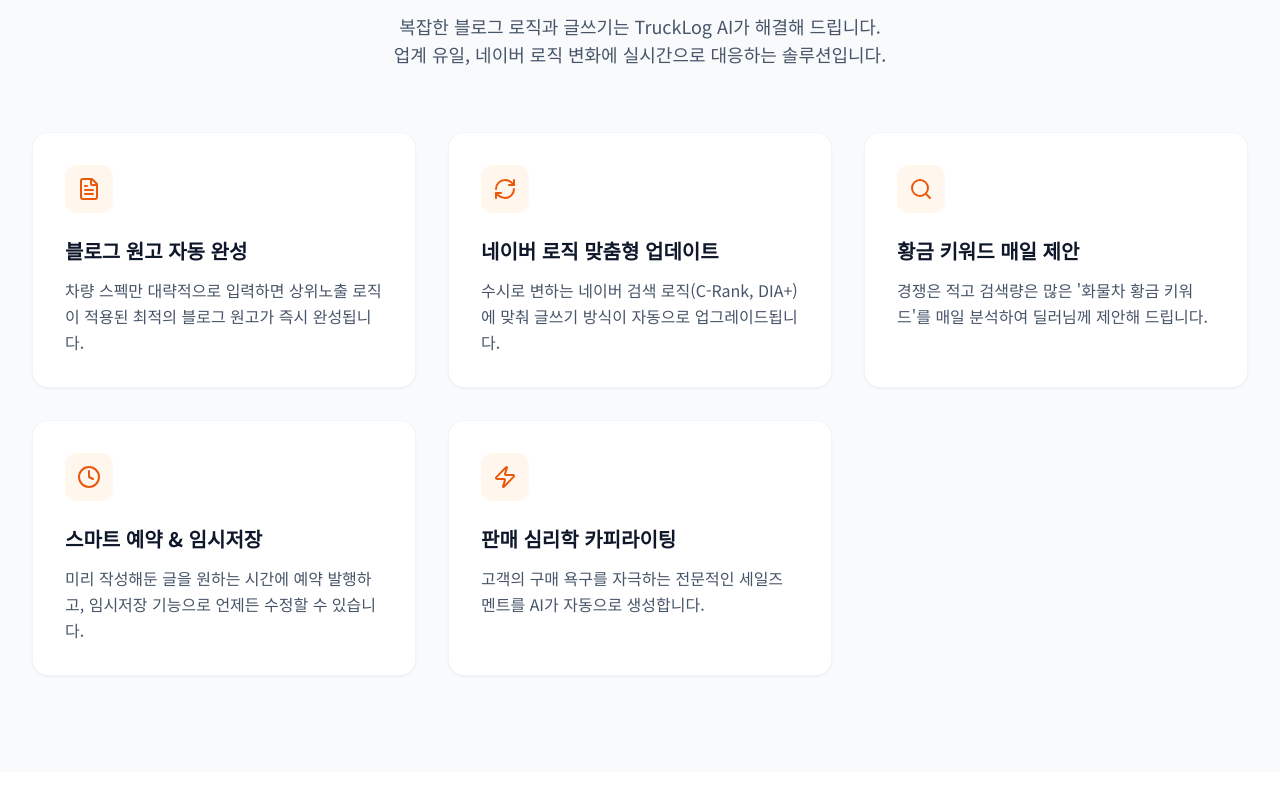
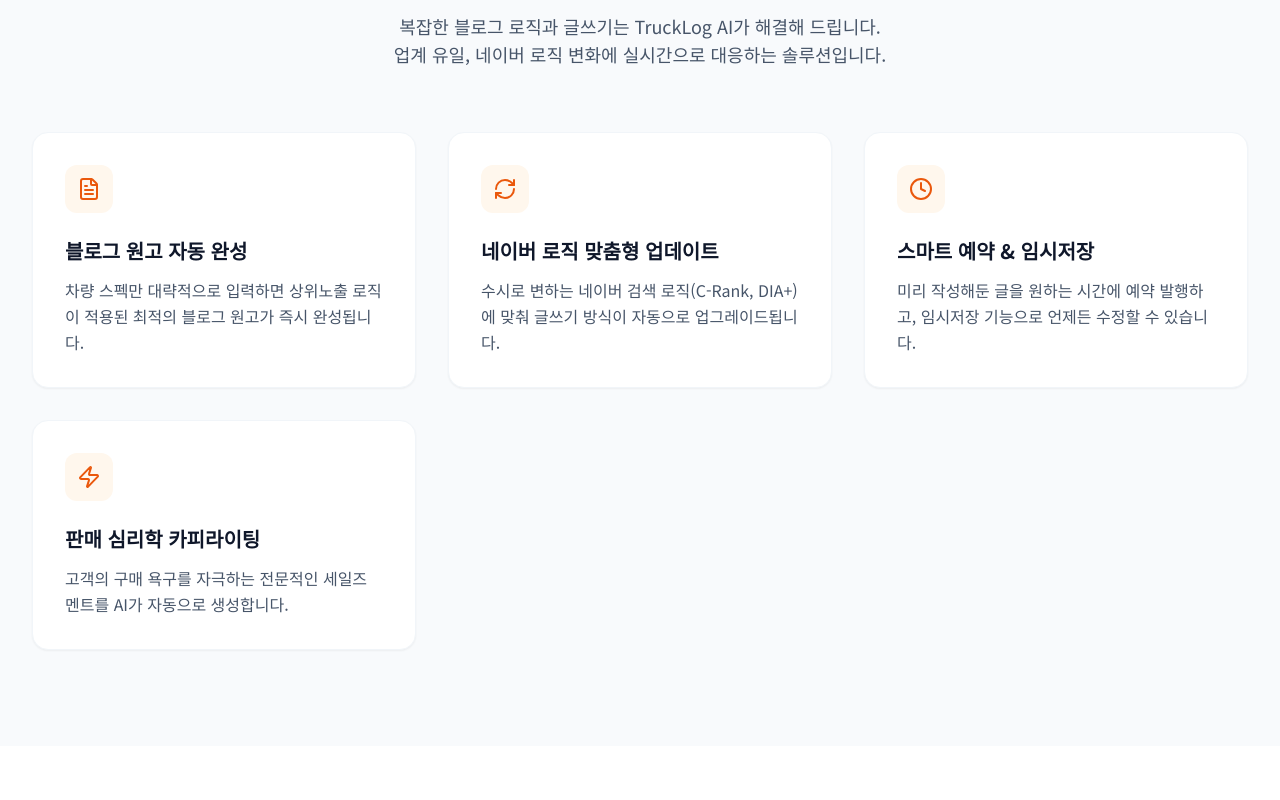
Before and after one commit to zxczxczxc9702/trucklog-ai-landing, a React (Vite) app: page / in a window 1280 px wide. Shown: the part 920-1720 px from the top of the page. Built offline with nearby package versions, Linux system fonts and the light colour scheme.

Commit message:
feat: remove golden keyword suggestion card from features

```diff
--- a/components/Features.tsx
+++ b/components/Features.tsx
@@ -15,7 +15,7 @@
   },
   {
     title: "황금 키워드 매일 제안",
-    description: "경쟁은 적고 검색량은 많은 '화물차 황금 키워드'를 매일 분석하여 딜러님께 제안해 드립니다.",
+    description: "경쟁은 적고 검색량은 많은 '화물차 키워드'를 매일 확인할 수 있습니다.",
     icon: Search
   },
   {
@@ -45,7 +45,7 @@
         </div>
 
         <div className="grid md:grid-cols-2 lg:grid-cols-3 gap-8 justify-center">
-          {features.map((feature, index) => (
+          {features.filter((feature) => feature.icon !== Search).map((feature, index) => (
             <div
               key={index}
               className="bg-white p-8 rounded-2xl shadow-sm border border-slate-100 hover:shadow-md transition-shadow duration-300 group"
```
